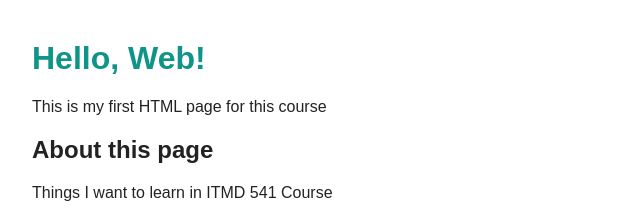
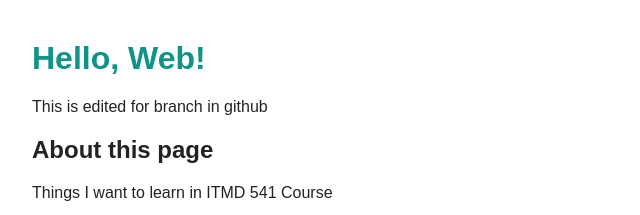
Before and after one commit to Asteroid12/web-dev-labs, a plain HTML site: page Lab/index.html in a window 1280 px wide. Shown: the top 215 px of the page, 258-898 px from the left. Drawn offline with Linux system fonts and the light colour scheme.

```diff
--- a/Lab/index.html
+++ b/Lab/index.html
@@ -5,11 +5,11 @@
 <link rel="stylesheet" href="styles.css">
     <head>
         <meta charset="UTF-8">
-        <title>My First Web Page</title>
+        <title>My First Web Page in branch github not main ok</title>
     </head>
     <body>
         <h1>Hello, Web!</h1>
-        <p>This is my first HTML page for this course</p>
+        <p>This is edited for branch in github</p>
 
 <!-- Lab 3 Addons-->
         <h2>About this page</h2>
```
